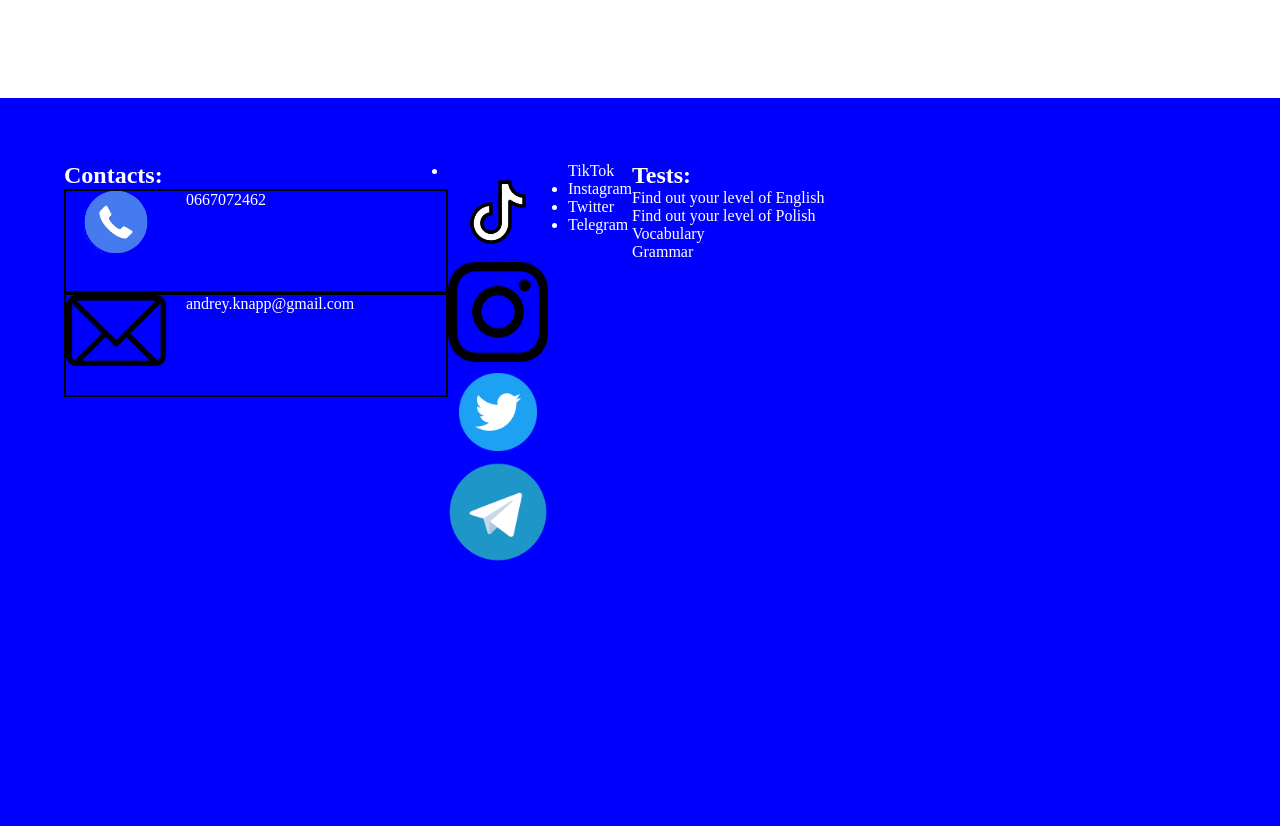
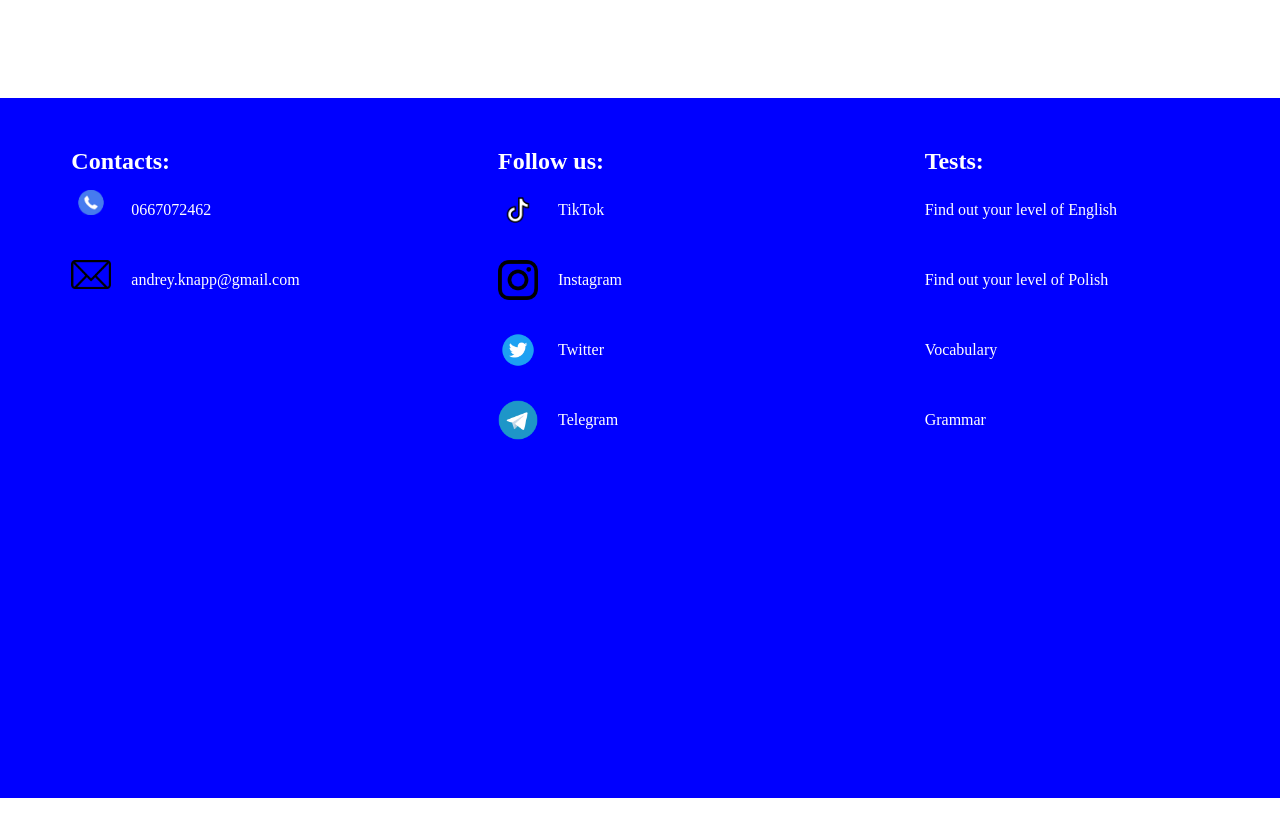
Before and after one commit to Fendyx/Fendyx.github.io, a plain HTML site: page index.html in a window 1280 px wide. Shown: the part 4255-5081 px from the top of the page. After the commit the page ends 5053 px from the top, so only its background shows below. Drawn offline with Linux system fonts and the light colour scheme; a web font is replaced by a local one.

Commit message:
The first footer

```diff
--- a/css/footer.css
+++ b/css/footer.css
@@ -4,9 +4,10 @@
 }
 
 #footer {
-    position: relative;
+    position: absolute;
+    padding: 50px;
     display: flex;
-    padding: 5%;
+    justify-content: space-around;
     background: blue;
     width: 100%;
     height: 600px;
@@ -14,29 +15,28 @@
 }
 #contacts {
     position: relative;
-    width: 30%
+    width:30%;
 }
 #follow_us {
     position: relative;
+    width: 30%;
 }
 #Tests {
     position: relative;
+    width: 30%;
 }
 
 .logo_footer{
     position: relative;
+    top: 15px;
     float: left;
-    width: 100px;
+    width: 40px;
     height: auto;
     margin-right: 20px;
 }
 
-#contacts div {
-    border: 2px solid black;
-    height: 100px;
-    padding-top: auto;
+.footer_ul {
+    display: flex;
+    flex-direction: column;
+    line-height: 70px;
 }
-
-ul li p {
-    display: inline;
-}
--- a/css/header.css
+++ b/css/header.css
@@ -7,7 +7,7 @@
   padding: 0;
 }
 body {
-  height: 2000px;
+  height: 1600px;
 }
 
 #header {
--- a/index.html
+++ b/index.html
@@ -97,17 +97,20 @@
     <div id="footer">
       <div id="contacts">
         <h2>Contacts:</h2>
-        <div>
-          <img src="Images/Contacts_logo.png" alt="" class="logo_footer">
-          <p>0667072462</p>
-        </div>
-        <div>
-          <img src="Images/email.png" alt="" class="logo_footer">
-          <p>andrey.knapp@gmail.com</p>
-        </div>
+        <ul class="footer_ul" type="none">
+          <li>
+            <img src="Images/Contacts_logo.png" alt="" class="logo_footer">
+            <p>0667072462</p>
+          </li>
+          <li>
+            <img src="Images/email.png" alt="" class="logo_footer">
+            <p>andrey.knapp@gmail.com</p>
+          </li>
+        </ul>
       </div>
       <div id="follow_us">
-        <ul>
+        <h2>Follow us:</h2>
+        <ul class="footer_ul" type="none">
           <li>
             <img src="Images/TikTok.png" alt="" class="logo_footer">
             <p>TikTok</p>
@@ -129,10 +132,20 @@
       </div>
       <div id="Tests">
         <h2>Tests:</h2>
-        <p>Find out your level of English</p>
-        <p>Find out your level of Polish</p>
-        <p>Vocabulary</p>
-        <p>Grammar</p>
+        <ul class="footer_ul" type="none">
+          <li>
+            Find out your level of English
+          </li>
+          <li>
+            Find out your level of Polish
+          </li>
+          <li>
+            Vocabulary
+          </li>
+          <li>
+            Grammar
+          </li>
+        </ul>
       </div>
     </div>
   </body>
```
